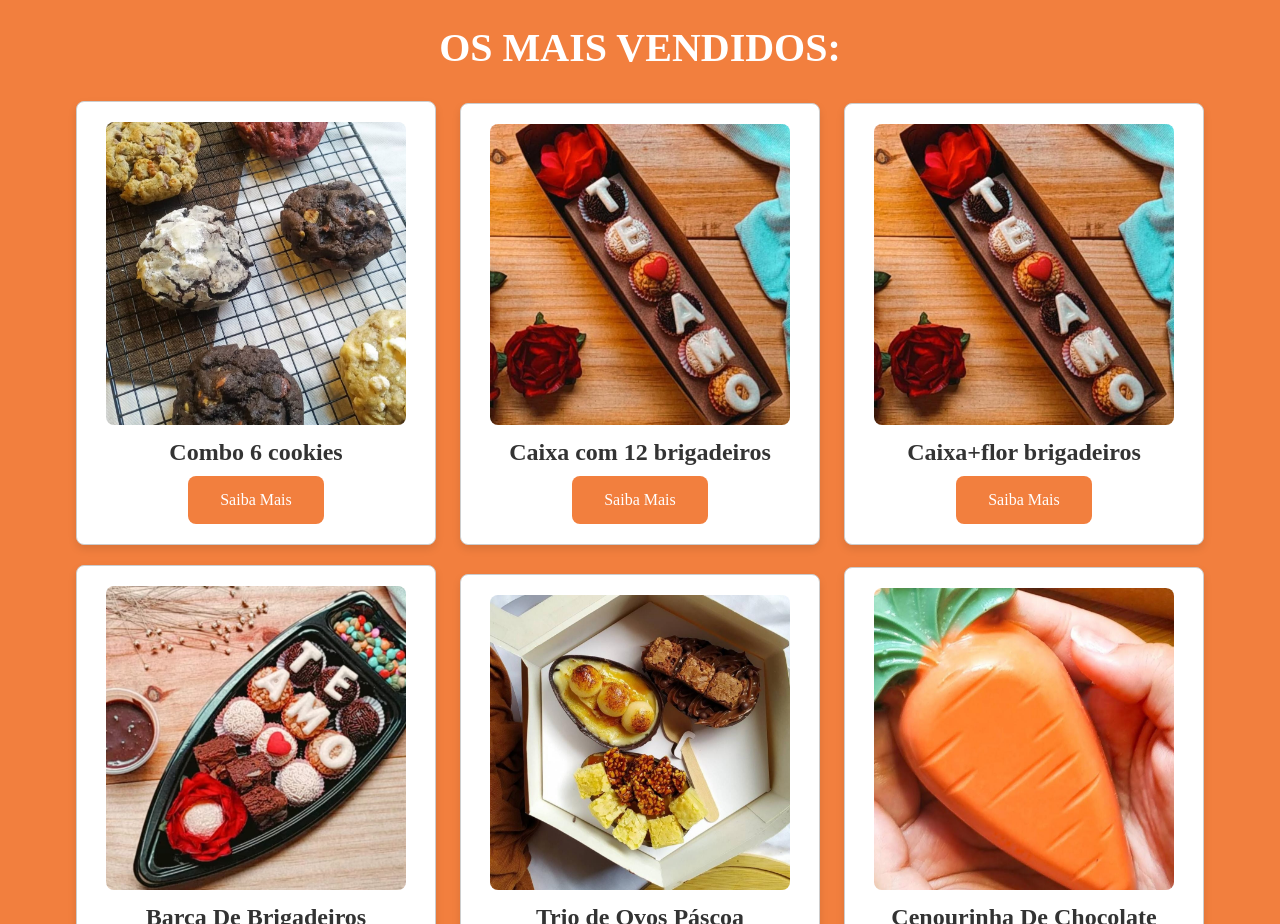
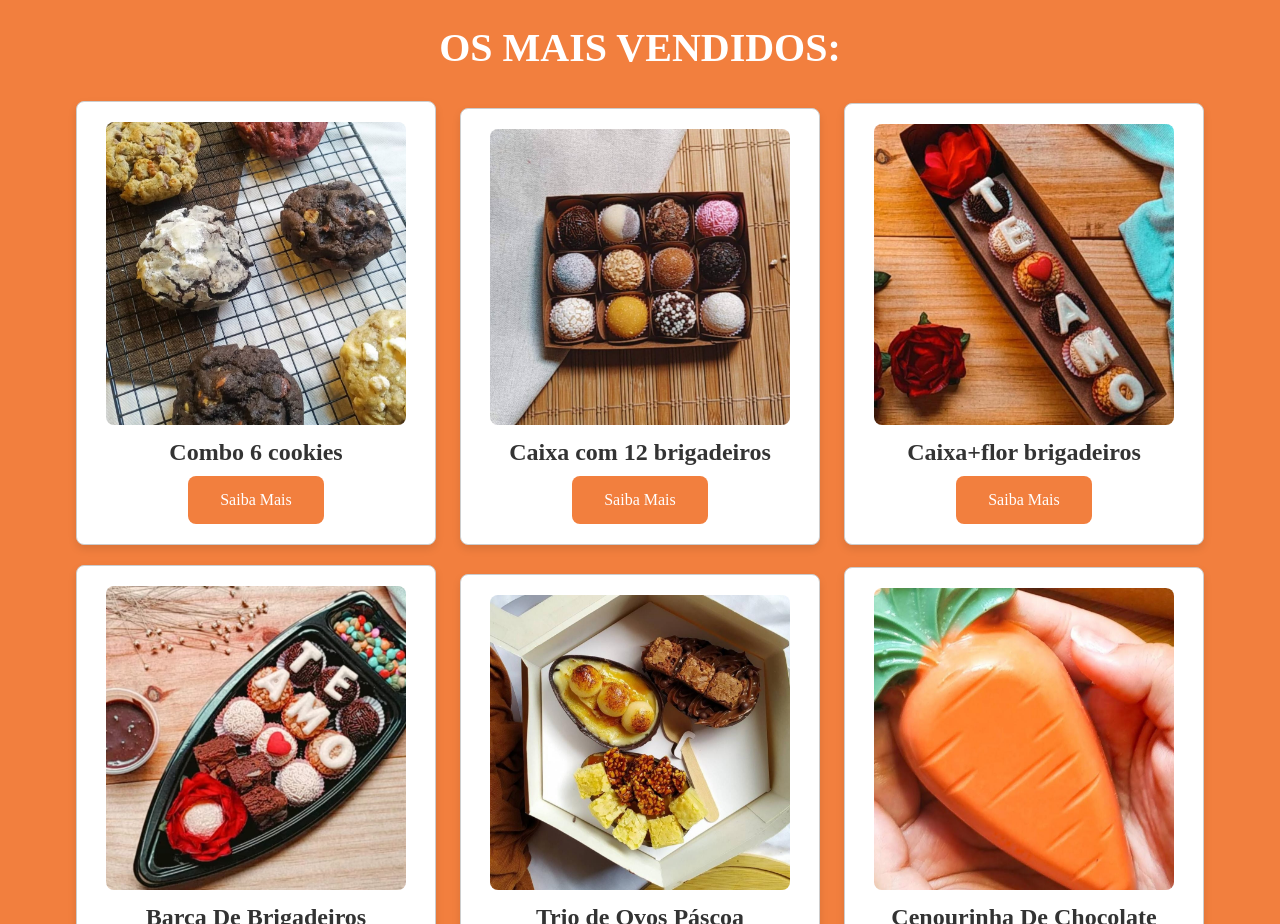
Before and after one commit to FranciscoNovotec/tcc-ArrancaDiu, a plain HTML site: page index.html in a window 1280 px wide. Shown: the part 1100-2024 px from the top of the page. Drawn offline with Linux system fonts and the light colour scheme.

Commit message:
Update index.html

```diff
--- a/index.html
+++ b/index.html
@@ -50,7 +50,7 @@
       </div>
 
       <div class="produto">
-        <img src="pagina principal/caixa+flor brigadeiros.jpeg" alt="12 brigadeiros" width="110px" height="110px" />
+        <img src="pagina principal/caixa 12 brigadeiros.jpeg" alt="12 brigadeiros" width="110px" height="110px" />
         <h3>Caixa com 12 brigadeiros</h3>
         <a href="https://linktr.ee/kamisdoceria "class="botao">Saiba Mais</a>
 
```
